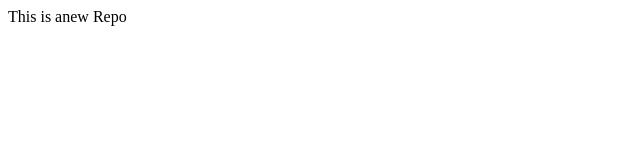
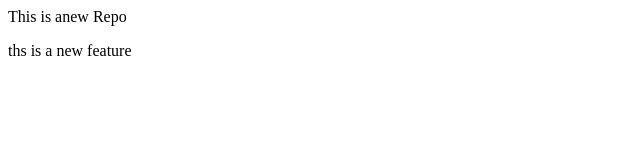
Before and after one commit to mohdzaid10feb-web/localrepo, a plain HTML site: page index.html in a window 1280 px wide. Shown: the whole page, without its empty margins (0-640 px from the left). Drawn offline with Linux system fonts and the light colour scheme.

Commit message:
add new feature

```diff
--- a/index.html
+++ b/index.html
@@ -1 +1,2 @@
 <p>This is anew Repo</p>
+<p>ths is a new feature</p>
```
